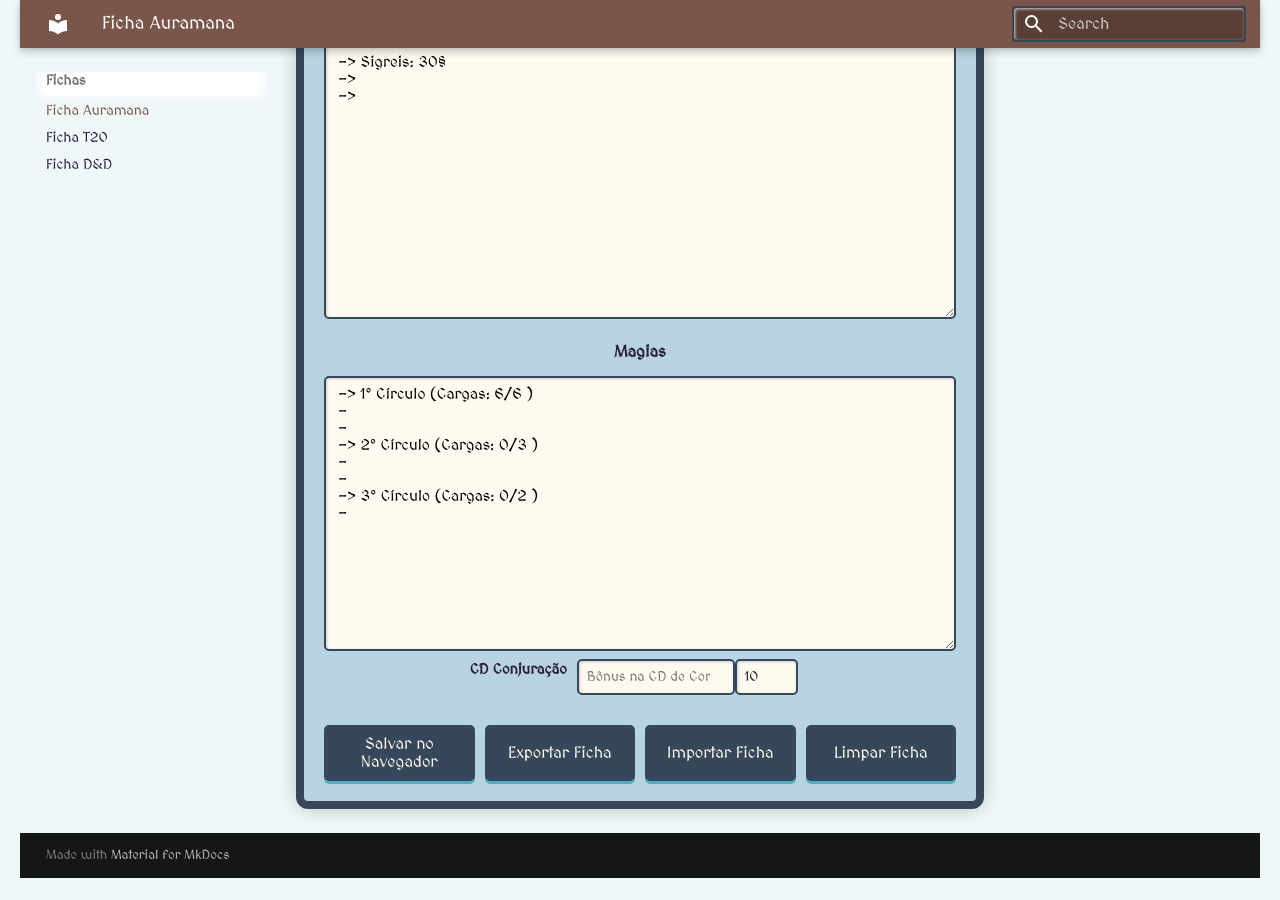
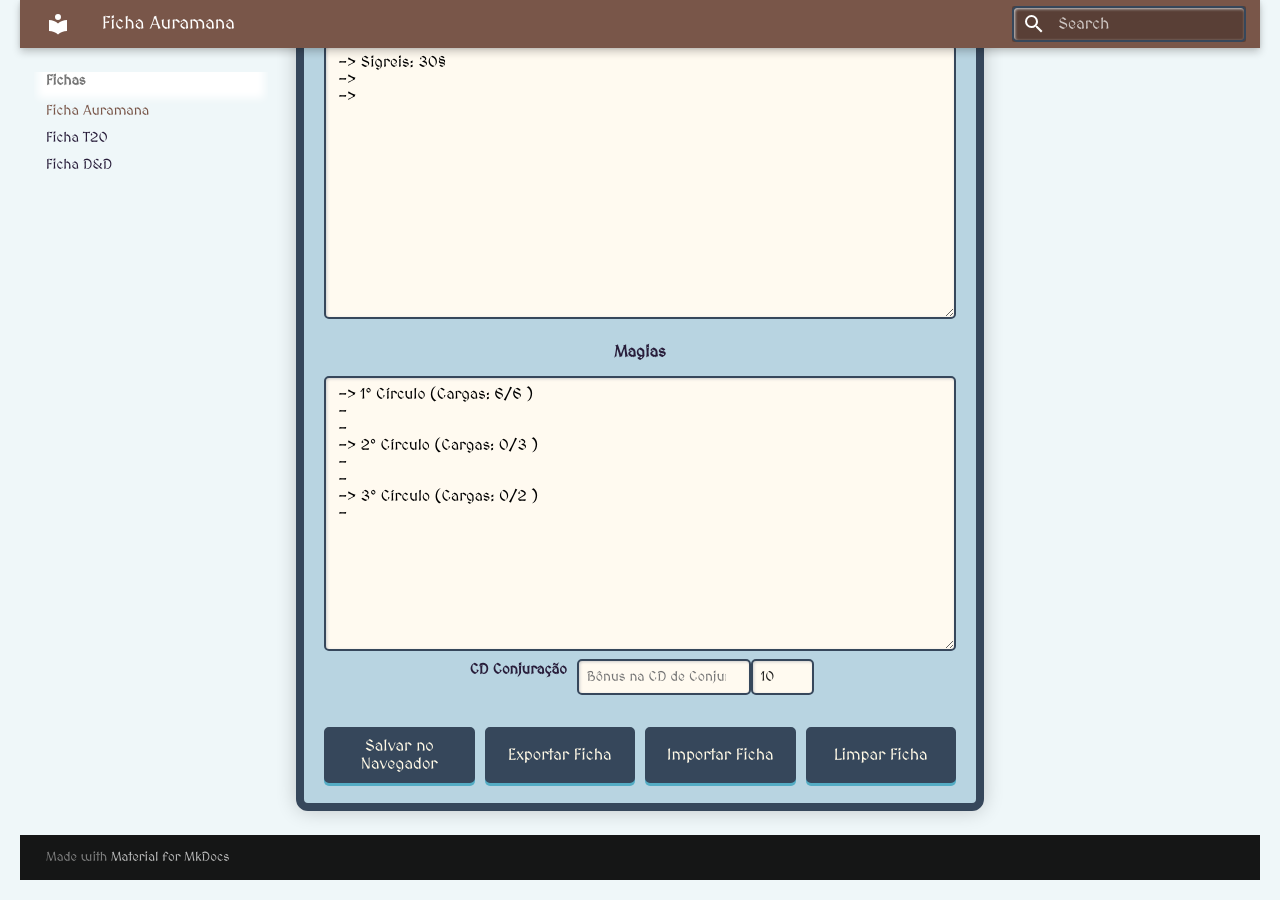
Before and after one commit to ozyssj/auramana-rpg, an MkDocs documentation site: the page built from docs/fichas/ficha.md, in a window 1280 px wide and 900 px high, scrolled down 2385 px. Built offline with MkDocs 1.6.1 and Material for MkDocs 9.7.7, drawn with Linux system fonts in a browser that asks for light colours.

Commit message:
teste margens

```diff
--- a/docs/fichas/ficha.md
+++ b/docs/fichas/ficha.md
@@ -782,7 +782,7 @@
                 <div class="campo-pericia">
                     <label>CD Conjuração</label>
                 </div>
-                <div class="campo-pericia2">
+                <div class="campo">
                     <input type="number" class="bonus-conjuracao" placeholder="Bônus na CD de Conjuração">
                 </div>
                 <div class="campo-pericia3">
```
